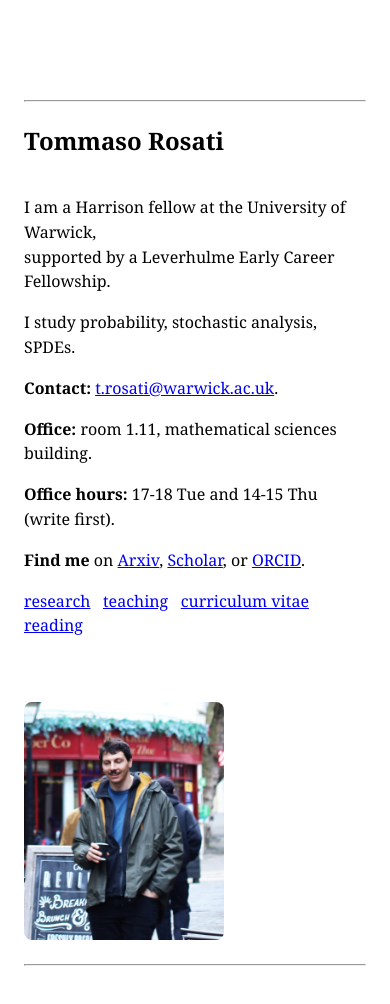
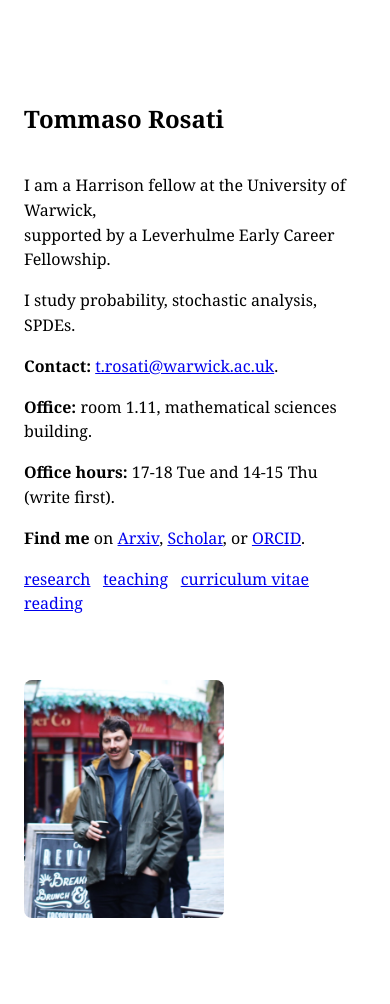
Before and after one commit to rosati-tom/rosati-tom.github.io, a Jekyll site: the page built from index.md, in a window 390 px wide. Built offline with Jekyll 4.4.1, drawn with Linux system fonts in a browser that asks for light colours; some web fonts are replaced; our own code applies the rules of GitHub Pages for plain Markdown files; after the commit the page ends 972 px from its top, so only the background shows below that.

Commit message:
Hide bars for mobile.

```diff
--- a/assets/style.css
+++ b/assets/style.css
@@ -61,3 +61,10 @@ h1, h2, h3, h4 {
     width: 200px;
   }
 }
+
+/* Hide horizontal rules on mobile */
+@media (max-width: 700px) {
+  hr {
+    display: none;
+  }
+}
```
